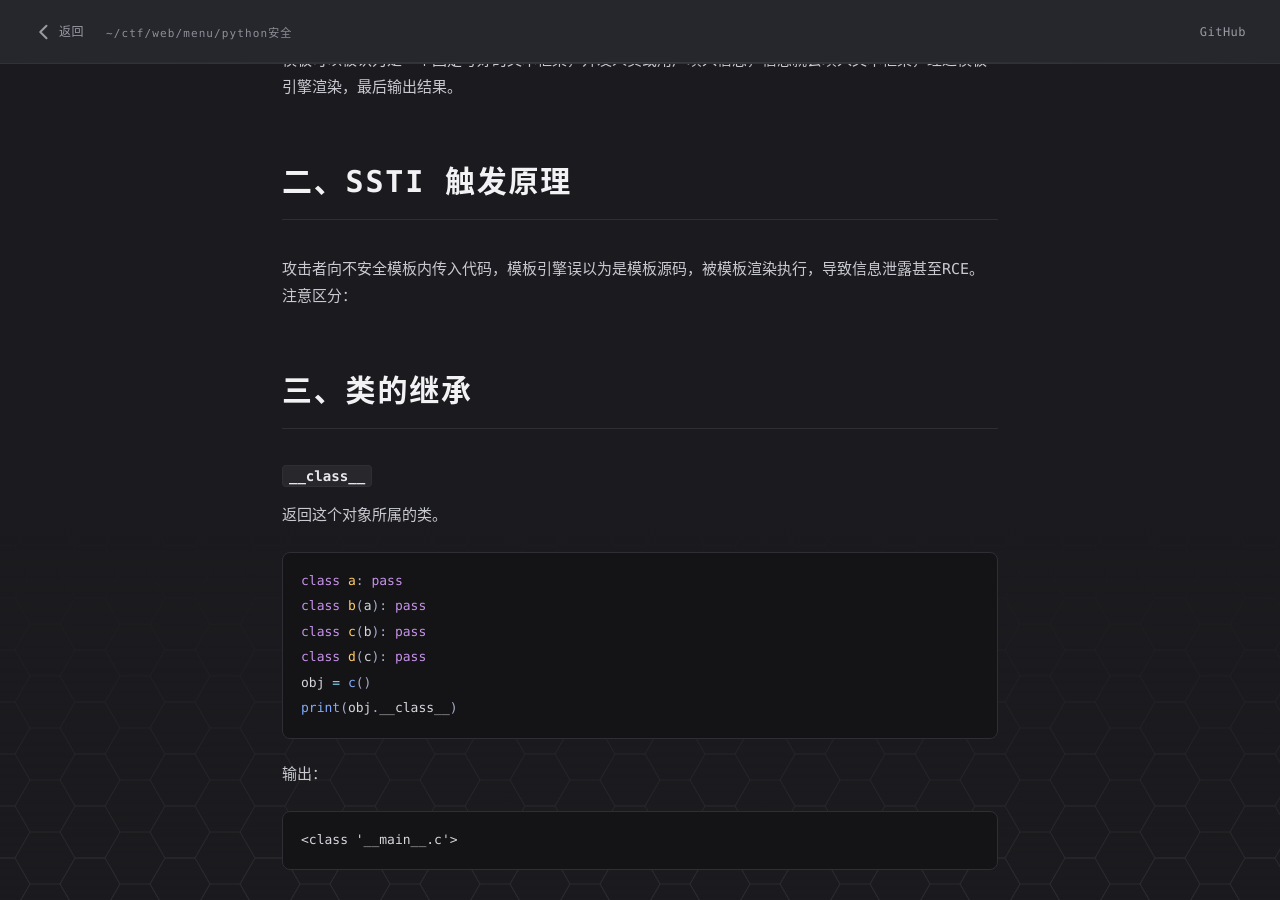
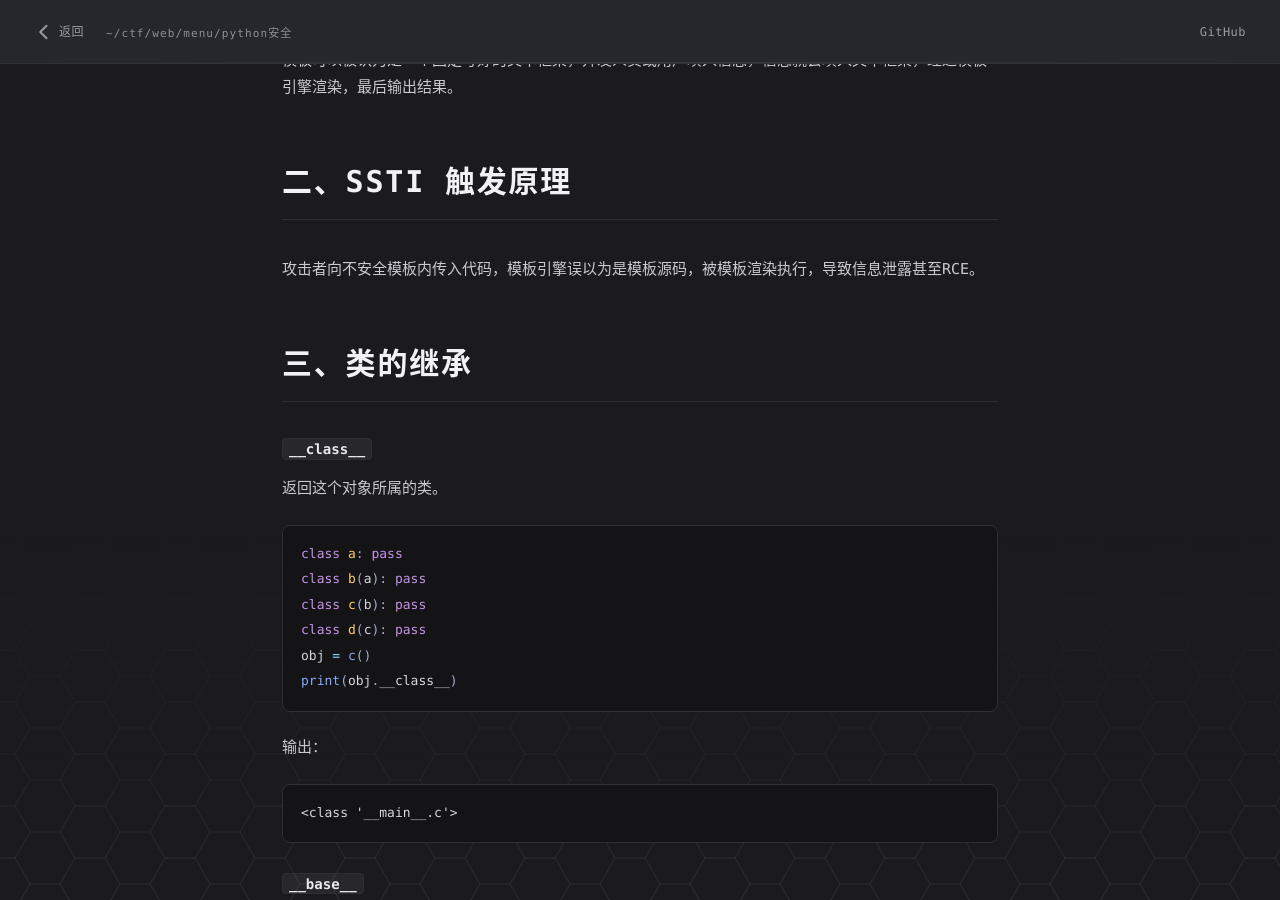
Before and after one commit to Min-2233/Min-2233.github.io, a Jekyll site: the page built from ctf/web/menu/python安全/SSTI.md, in a window 1280 px wide and 900 px high, scrolled down 340 px. Built offline with Jekyll 4.4.1, drawn with Linux system fonts in a browser that asks for light colours.

Commit message:
Update SSTI.md

```diff
--- a/ctf/web/menu/python安全/SSTI.md
+++ b/ctf/web/menu/python安全/SSTI.md
@@ -11,7 +11,7 @@ date: 2026-11-23
 
 # 二、SSTI 触发原理
 攻击者向不安全模板内传入代码，模板引擎误以为是模板源码，被模板渲染执行，导致信息泄露甚至RCE。
-注意区分：
+
 
 # 三、类的继承
 ### `__class__`
```
